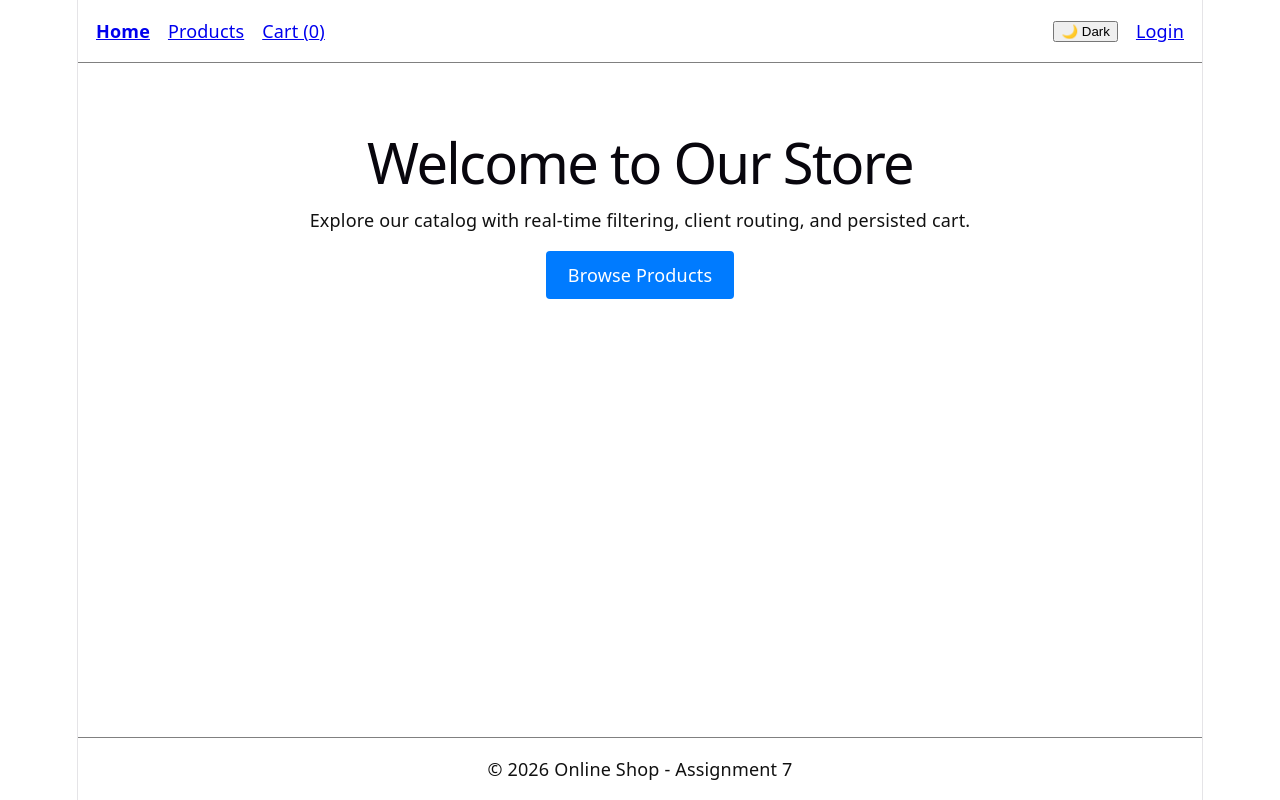
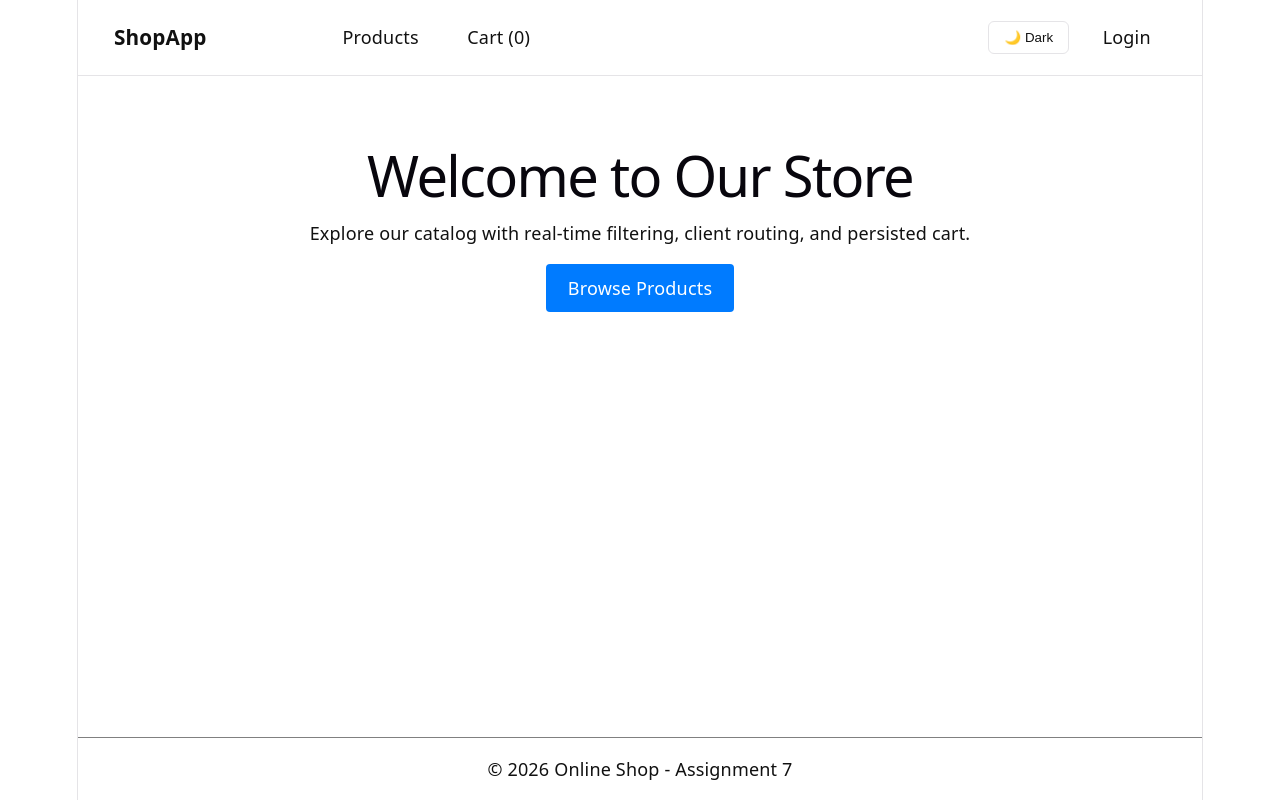
Before and after one commit to samahergargabou/assignment7, a React (Vite) app: page / in a window 1280 px wide. Built offline with nearby package versions, Linux system fonts and the light colour scheme.

Commit message:
style(navbar): modernize navigation bar layout with theme toggle and badge

```diff
--- a/src/components/NavBar.jsx
+++ b/src/components/NavBar.jsx
@@ -4,38 +4,85 @@ import { useCartStore } from '../store/cartStore';
 
 export function NavBar({ theme, toggleTheme }) {
   const { user, logoutUser } = useAuth();
-
-  // Sélecteur précis : ne recalcule que le total d'articles
-  const totalItems = useCartStore((state) =>
-    state.items.reduce((acc, item) => acc + item.quantity, 0)
+  const totalCount = useCartStore((state) =>
+    state.items.reduce((sum, item) => sum + item.quantity, 0)
   );
 
+  const navLinkStyle = ({ isActive }) => ({
+    padding: '0.5rem 0.85rem',
+    borderRadius: '6px',
+    color: isActive ? '#fff' : 'var(--text-main)',
+    backgroundColor: isActive ? 'var(--primary)' : 'transparent',
+    fontWeight: isActive ? 600 : 500,
+    textDecoration: 'none',
+    transition: 'all 0.15s ease'
+  });
+
   return (
-    <nav style={{ display: 'flex', gap: '1rem', padding: '1rem', borderBottom: '1px solid gray', alignItems: 'center' }}>
-      <NavLink to="/" end style={({ isActive }) => ({ fontWeight: isActive ? 'bold' : 'normal' })}>
-        Home
+    <nav
+      style={{
+        display: 'flex',
+        alignItems: 'center',
+        justifyContent: 'space-between',
+        padding: '0.85rem 2rem',
+        borderBottom: '1px solid var(--border)',
+        backgroundColor: 'var(--bg-card)',
+        position: 'sticky',
+        top: 0,
+        zIndex: 10
+      }}
+    >
+      <div style={{ display: 'flex', alignItems: 'center', gap: '1rem' }}>
+        <span style={{ fontWeight: 800, fontSize: '1.15rem', color: 'var(--primary)' }}>
+          ShopApp
+        </span>
+        <NavLink to="/" style={navLinkStyle}>Home</NavLink>
+        <NavLink to="/products" style={navLinkStyle}>Products</NavLink>
+        <NavLink to="/cart" style={navLinkStyle}>
+          Cart ({totalCount})
         </NavLink>
-      <NavLink to="/products" style={({ isActive }) => ({ fontWeight: isActive ? 'bold' : 'normal' })}>
-        Products
-      </NavLink>
-      <NavLink to="/cart" style={({ isActive }) => ({ fontWeight: isActive ? 'bold' : 'normal' })}>
-        Cart ({totalItems})
-      </NavLink>
+      </div>
 
-      <button onClick={toggleTheme} style={{ marginLeft: 'auto' }}>
-        {theme === 'light' ? '🌙 Dark' : '☀️ Light'}
+      <div style={{ display: 'flex', alignItems: 'center', gap: '1rem' }}>
+        <button
+          onClick={toggleTheme}
+          style={{
+            padding: '0.45rem 0.85rem',
+            border: '1px solid var(--border)',
+            borderRadius: '6px',
+            backgroundColor: 'var(--bg-main)',
+            color: 'var(--text-main)',
+            fontWeight: 500
+          }}
+        >
+          {theme === 'dark' ? '☀️ Light' : '🌙 Dark'}
         </button>
 
         {user ? (
-        <div style={{ display: 'flex', gap: '0.5rem', alignItems: 'center' }}>
-          <span>{user.username}</span>
-          <button onClick={logoutUser}>Logout</button>
+          <div style={{ display: 'flex', alignItems: 'center', gap: '0.75rem' }}>
+            <span style={{ fontSize: '0.9rem', color: 'var(--text-muted)' }}>
+              {user.name || user.username}
+            </span>
+            <button
+              onClick={logoutUser}
+              style={{
+                padding: '0.45rem 0.85rem',
+                border: 'none',
+                borderRadius: '6px',
+                backgroundColor: 'var(--danger)',
+                color: '#fff',
+                fontWeight: 600
+              }}
+            >
+              Logout
+            </button>
           </div>
         ) : (
-        <NavLink to="/login" style={({ isActive }) => ({ fontWeight: isActive ? 'bold' : 'normal' })}>
+          <NavLink to="/login" style={navLinkStyle}>
             Login
           </NavLink>
         )}
+      </div>
     </nav>
   );
 }
```
Lines whose indentation alone changed are shown as unchanged.
